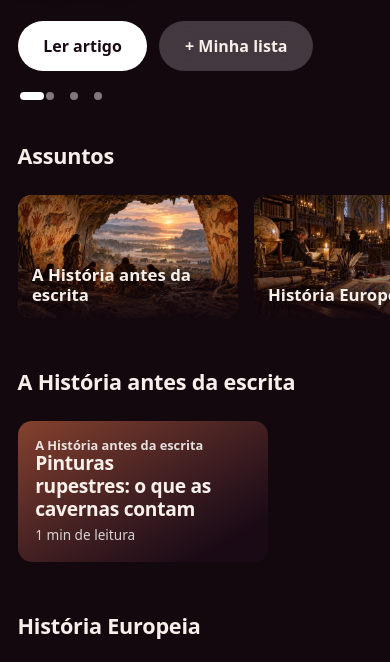
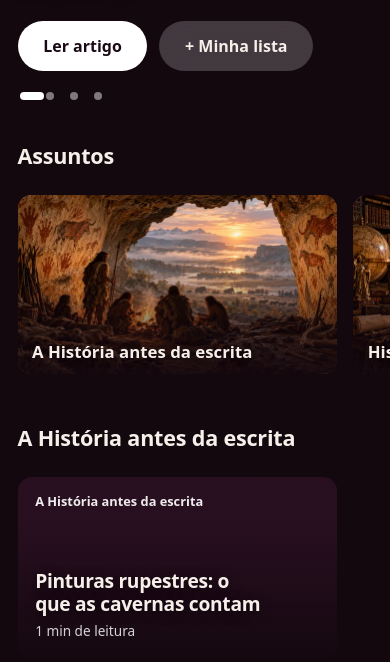
Before and after one commit to opaulofelipe/cursodehistoria, a plain HTML site: page index.html in a window 390 px wide. Shown: the part 419-1081 px from the top of the page. Drawn offline with Linux system fonts and the light colour scheme.

Commit message:
Ajusta thumbnails e trilhos responsivos

```diff
--- a/css/style.css
+++ b/css/style.css
@@ -67,8 +67,11 @@ section h2{margin:0;font-size:1.35rem;letter-spacing:-.01em}
 .setas button:hover{background:rgba(255,255,255,.25)}
 @media(hover:none){.setas{display:none}}
 .trilho{display:flex;gap:1rem;overflow-x:auto;scroll-snap-type:x proximity;padding:.5rem var(--pad) 1.5rem;scroll-padding:0 var(--pad);scrollbar-width:thin;scrollbar-color:var(--vinho) transparent}
-.trilho>*{flex:0 0 clamp(250px,26vw,360px);scroll-snap-align:start}
-.tiles>*{flex-basis:clamp(220px,22vw,320px)}
+.trilho>*{flex:0 0 calc((100vw - (2 * var(--pad)) - 4rem)/5);min-width:0;scroll-snap-align:start}
+.tiles>*{flex-basis:calc((100vw - (2 * var(--pad)) - 4rem)/5)}
+@media(max-width:1000px) and (min-width:701px){
+  .trilho>*{flex-basis:calc((100vw - (2 * var(--pad)) - 3rem)/4)}
+}
 .grade{display:grid;grid-template-columns:repeat(auto-fill,minmax(260px,1fr));gap:1rem;padding:.5rem var(--pad) 1rem}
 .vazio{padding:0 var(--pad);color:var(--tx2)}
 
@@ -79,12 +82,15 @@ section h2{margin:0;font-size:1.35rem;letter-spacing:-.01em}
 .tile span{position:absolute;z-index:1;left:.9rem;right:.9rem;bottom:.8rem;font-weight:700;font-size:1.05rem;line-height:1.2;text-shadow:0 1px 8px rgba(0,0,0,.5)}
 .tile[aria-pressed=true]{outline:3px solid var(--ambar);outline-offset:2px}
 
-/* Cards de artigo (só tipografia: sem miniatura para cortar) */
-.card{position:relative;display:flex;flex-direction:column;justify-content:flex-end;aspect-ratio:16/9;padding:1rem 1.1rem;border-radius:var(--r);overflow:hidden;background:var(--ameixa);background:linear-gradient(150deg,color-mix(in srgb,var(--tom) 62%,#1a0a16),#1a0a16 85%);transition:transform .25s,box-shadow .25s}
-.card .cat{position:absolute;top:.9rem;left:1.1rem;margin:0;color:#fff;opacity:.85;font-size:.8rem}
-.card h3{margin:0;font-size:1.2rem;line-height:1.2;letter-spacing:-.015em;text-wrap:balance}
-.card .meta{margin:.35rem 0 0;font-size:.85rem;color:rgba(255,255,255,.8)}
+/* Cards de artigo com miniaturas do acervo */
+.card{position:relative;display:flex;flex-direction:column;justify-content:flex-end;aspect-ratio:16/9;padding:1rem 1.1rem;border-radius:var(--r);overflow:hidden;background:var(--ameixa);isolation:isolate;transition:transform .25s,box-shadow .25s}
+.card>img{position:absolute;z-index:-2;inset:0;width:100%;height:100%;object-fit:cover;object-position:center;transition:transform .45s ease}
+.card::after{content:"";position:absolute;z-index:-1;inset:0;background:linear-gradient(180deg,rgba(20,8,15,.08) 22%,rgba(20,8,15,.48) 58%,rgba(20,8,15,.96) 100%)}
+.card .cat{position:absolute;top:.9rem;left:1.1rem;margin:0;color:#fff;opacity:.92;font-size:.8rem}
+.card h3{margin:0;font-size:1.2rem;line-height:1.2;letter-spacing:-.015em;text-wrap:balance;text-shadow:0 2px 12px rgba(0,0,0,.6)}
+.card .meta{margin:.35rem 0 0;font-size:.85rem;color:rgba(255,255,255,.82)}
 .tile:hover,.card:hover{transform:scale(1.04);box-shadow:0 14px 40px rgba(0,0,0,.55)}
+.card:hover>img{transform:scale(1.045)}
 
 /* Leitor (detalhe do artigo) */
 dialog{width:min(56rem,100%);max-width:100%;max-height:100dvh;margin:auto;padding:0;border:0;border-radius:22px;background:var(--bg);color:var(--tx);overflow:auto;overscroll-behavior:contain;box-shadow:0 30px 90px rgba(0,0,0,.7)}
@@ -108,10 +114,14 @@ footer p{margin:0}
 /* Celular */
 @media(max-width:700px){
   .topo nav{display:none}
+  .slides{display:flex;overflow-x:auto;scroll-snap-type:x mandatory;scrollbar-width:none;overscroll-behavior-x:contain;-webkit-overflow-scrolling:touch}
+  .slides::-webkit-scrollbar{display:none}
+  .slide{grid-area:auto;flex:0 0 100%;opacity:1;visibility:visible;scroll-snap-align:start;scroll-snap-stop:always;transition:none}
   .slide>img{min-height:0;max-height:none}
   .slide::after{inset:0 0 auto;aspect-ratio:16/9;background:linear-gradient(0deg,var(--bg) 0,transparent 40%)}
   .slide .tx{position:relative;left:auto;bottom:auto;margin-top:-2.5rem;padding:0 var(--pad) 2.8rem;max-width:none}
   .pontos{right:auto;left:calc(var(--pad) - 4px);bottom:.5rem}
+  .trilho>*{flex-basis:min(82vw,320px)}
   dialog{border-radius:0;min-height:100dvh}
 }
 
```
